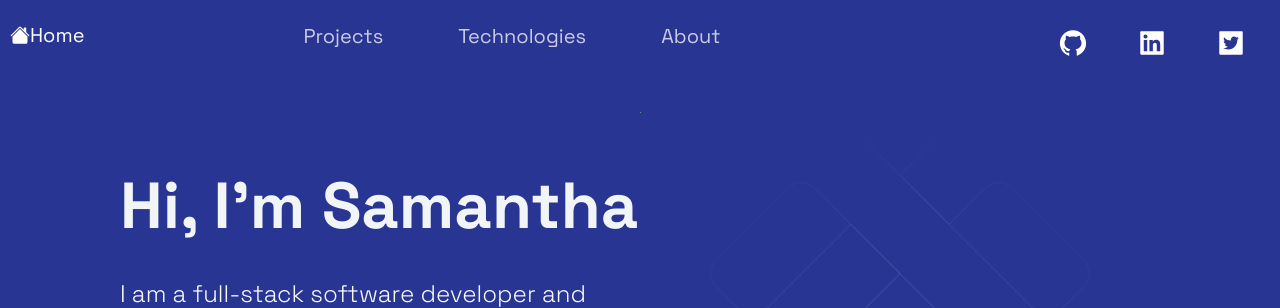
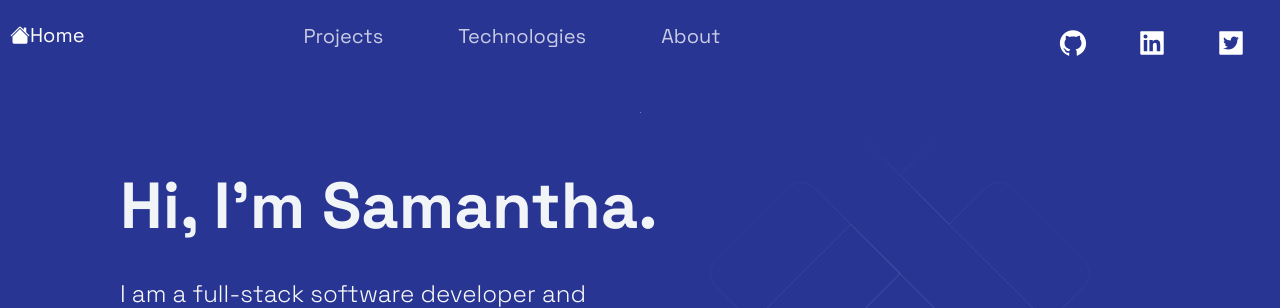
Before and after one commit to samanthalaine/personal-portfolio, a Next.js app: page / in a window 1280 px wide. Shown: the top 308 px of the page. Built offline with nearby package versions, Linux system fonts and the light colour scheme.

Commit message:
updates to hero

```diff
--- a/src/components/Hero/Hero.js
+++ b/src/components/Hero/Hero.js
@@ -8,7 +8,7 @@ const Hero = (props) => (
   <Section row nopadding>
     <LeftSection>
       <SectionTitle main center>
-        Hi, I'm Samantha
+        Hi, I'm Samantha.
       </SectionTitle>
       <SectionText>
         I am a full-stack software developer and recent graduate of Flatiron School's Bootcamp.
```
